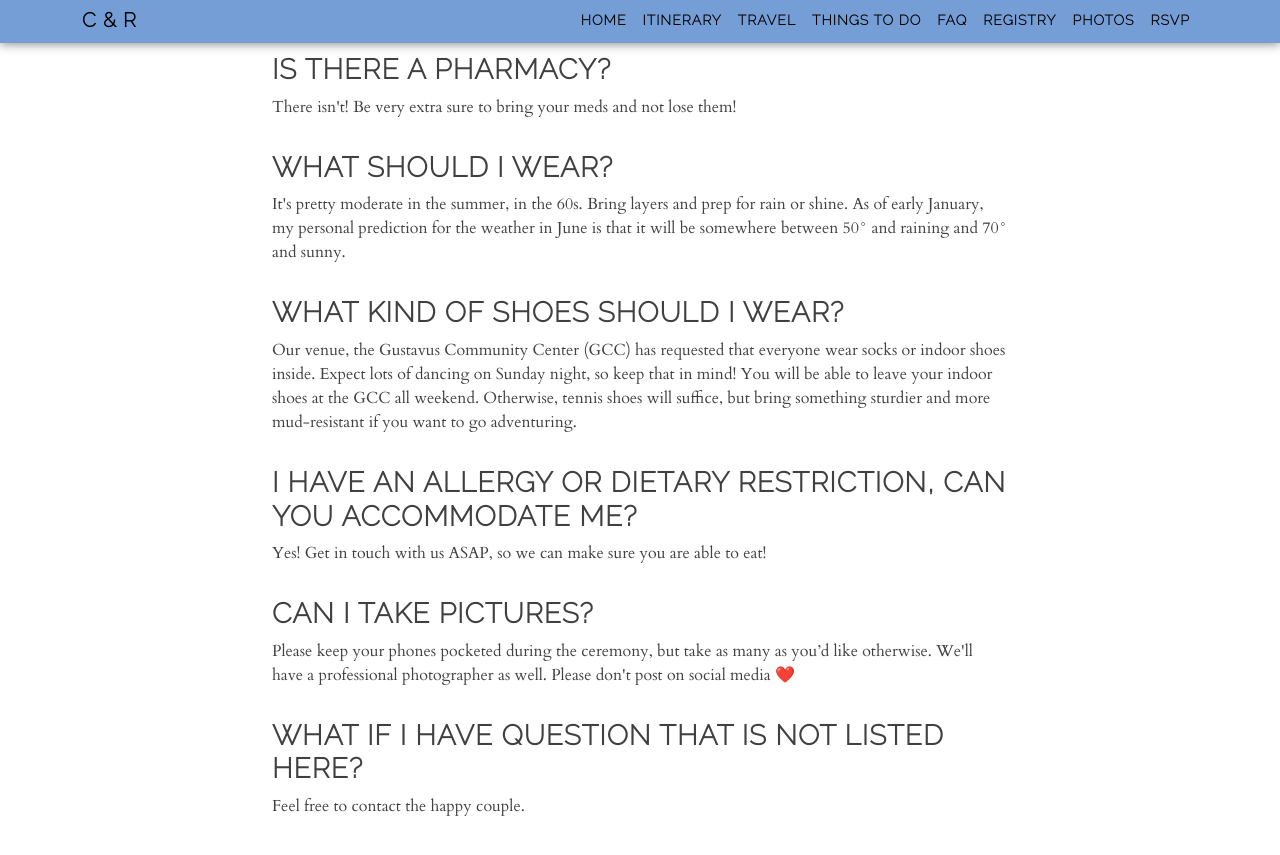
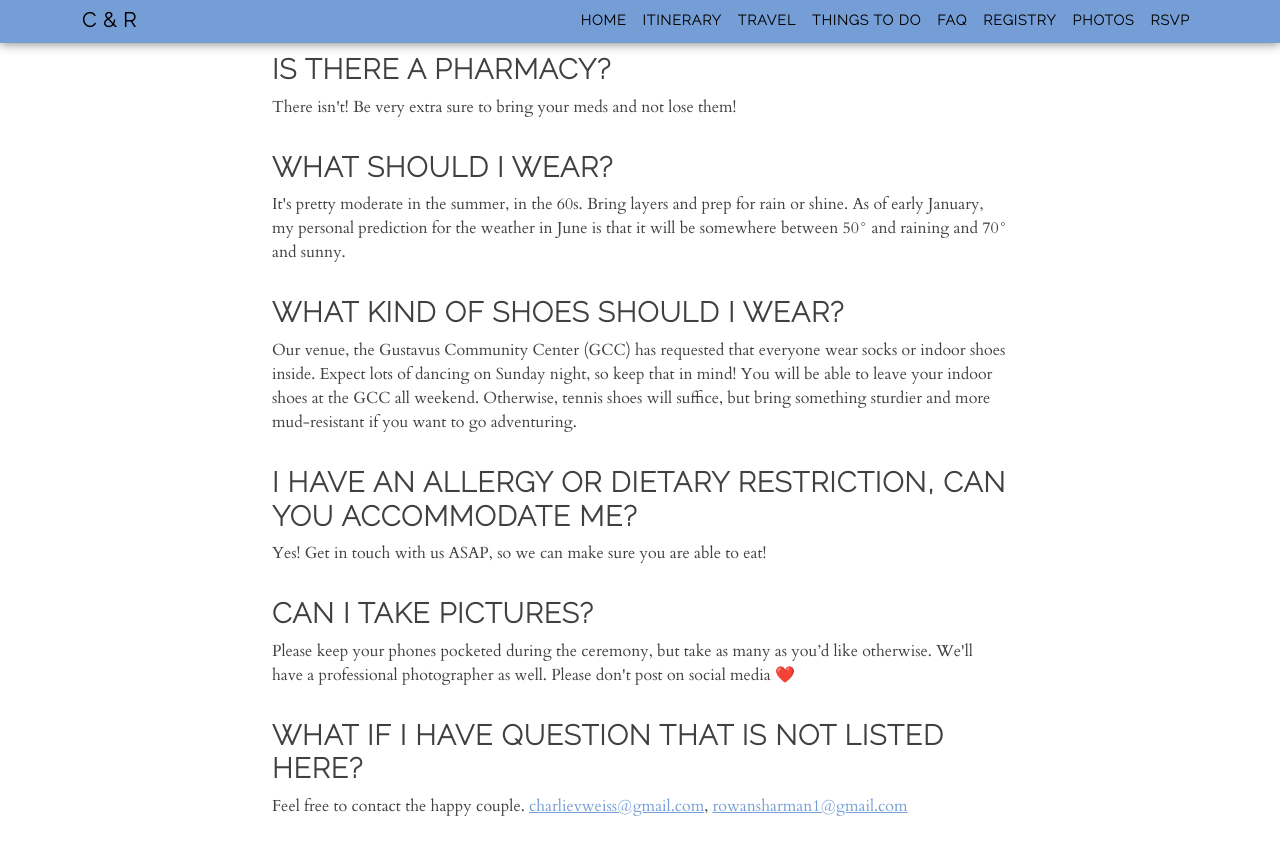
Before and after one commit to rowansharman/isgettingmarried, a Jekyll site: the page built from charlie_rowan/faq.html, in a window 1280 px wide and 900 px high, scrolled down 1344 px. Shown: the top 855 px of the window. Built offline with Jekyll 4.4.1, drawn with Linux system fonts in a browser that asks for light colours.

Commit message:
add emails

```diff
--- a/_data/faq.yml
+++ b/_data/faq.yml
@@ -48,4 +48,4 @@
 
 - question: What if I have question that is not listed here?
   answer: |
-    Feel free to contact the happy couple.
+    Feel free to contact the happy couple. <a href="mailto:charlievweiss@gmail.com">charlievweiss@gmail.com</a>, <a href="mailto:rowansharman1@gmail.com">rowansharman1@gmail.com</a>
```
